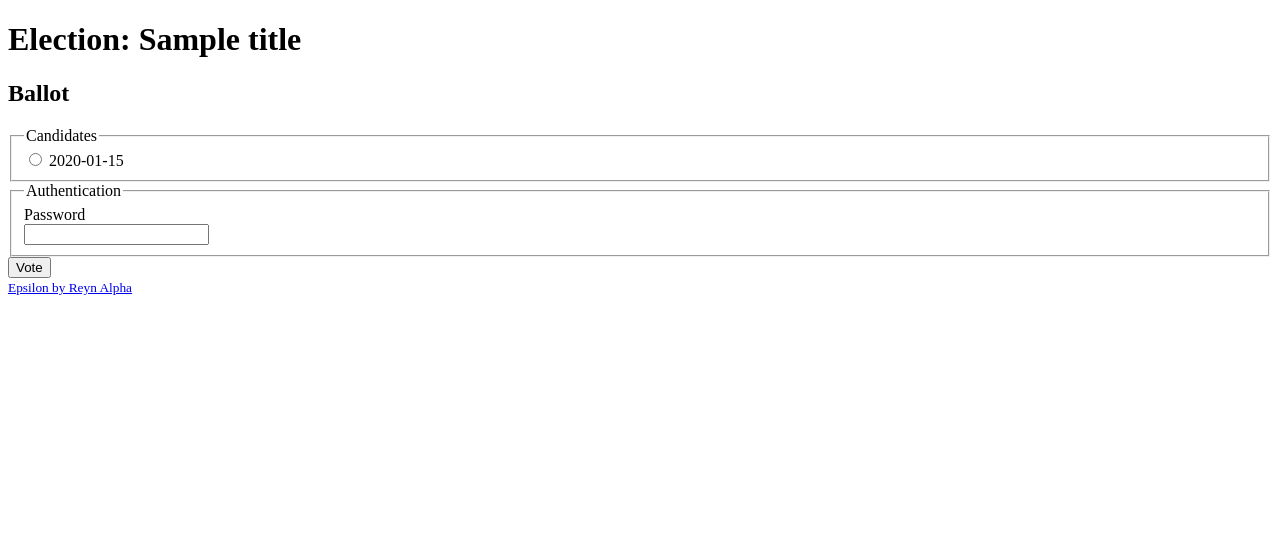
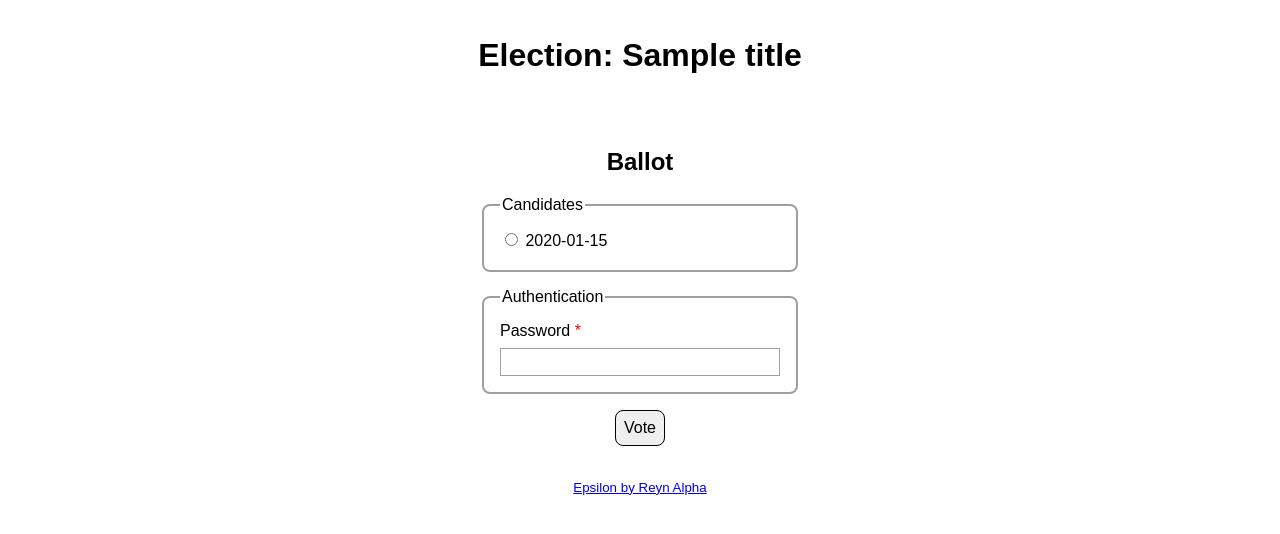
Before and after one commit to haframjolk/epsilon, a Flask app: template templates/ballot.html in a window 1280 px wide. Shown: the top 534 px of the page. Run offline with Flask 2, Linux system fonts and the light colour scheme; the template is opened without the code that fills it: most values are stand-ins (such as "Sample title", 1, 10 or a date in 2020); parts of the project's set-up code (start-up, migrations or seed data) failed here and were passed over.

Commit message:
Work on styles

```diff
--- a/static/css/main.css
+++ b/static/css/main.css
@@ -5,3 +5,89 @@ html {
 *, *::before, *::after {
     box-sizing: inherit;
 }
+
+body {
+    margin: 0;
+    font-family: sans-serif;
+}
+
+.container {
+    max-width: 60em;
+    margin: 0 auto;
+}
+
+main,
+.main-header,
+.main-footer {
+    padding: 1em;
+}
+
+.main-header,
+.main-footer,
+.ballot-title {
+    text-align: center;
+}
+
+.ballot {
+    max-width: 20em;
+    margin: 0 auto;
+}
+
+.ballot fieldset {
+    margin-bottom: 1em;
+    border-radius: 0.5em;
+    padding: 1em;
+    border: 2px solid #9f9f9f;
+}
+
+.ballot__candidate {
+    display: block;
+    margin-bottom: 0.5em;
+}
+
+.ballot__candidate:last-of-type {
+    margin-bottom: 0.25em;
+}
+
+.label--block {
+    display: block;
+    margin-bottom: 0.5em;
+}
+
+.label--required::after {
+    content: " *";
+    color: red;
+}
+
+.input--text {
+    font-size: 1em;
+    padding: 0.25em;
+    width: 100%;
+    border: 1px solid #9f9f9f;
+}
+
+.button {
+    font-size: 1em;
+    padding: 0.5em;
+    border-radius: 0.5em;
+    background-color: #efefef;
+    cursor: pointer;
+    border: 1px solid;
+}
+
+.button:hover {
+    background-color: #bfbfbf;
+}
+
+.button:active {
+    background-color: #9f9f9f;
+}
+
+.button--submit {
+    display: block;
+    margin: 0 auto;
+}
+
+.message {
+    text-align: center;
+}
--- a/templates/ballot.html
+++ b/templates/ballot.html
@@ -2,22 +2,25 @@
 {% block title %}{{ title }}{% endblock %}
 {% block header %}Election: {{ title }}{% endblock %}
 {% block content %}
-<h2>Ballot</h2>
-<form method="POST" action="/vote">
-    <fieldset>
+<section class="ballot">
+    <h2 class="ballot-title">Ballot</h2>
+
+    <form class="ballot" method="POST" action="/vote">
+        <fieldset class="ballot__candidates">
             <legend>Candidates</legend>
             {% for candidate in candidates %}
+                <div class="ballot__candidate">
                     <input id="candidate-{{candidate}}" type="{{ 'checkbox' if multiple else 'radio' }}" name="candidate" value="{{ candidate }}">
                     <label for="candidate-{{candidate}}">{{ candidate }}</label>
-            <br>
+                </div>
             {% endfor %}
         </fieldset>
-    <fieldset>
+        <fieldset class="ballot__authentication">
             <legend>Authentication</legend>
-        <label for="password" class="required">Password</label>
-        <br>
-        <input type="text" name="password" id="password" required>
+            <label class="label label--block label--required" for="password">Password</label>
+            <input class="input input--text" type="text" name="password" id="password" required>
         </fieldset>
-    <button type="submit">Vote</button>
+        <button class="button button--submit" type="submit">Vote</button>
     </form>
+</section>
 {% endblock %}
--- a/templates/base.html
+++ b/templates/base.html
@@ -10,20 +10,26 @@
     {% endblock %}
 </head>
 <body>
-    <header>
+    <header class="main-header">
+        <div class="container">
             <h1>
                 {% block header %}
                 {% endblock %}
             </h1>
+        </div>
     </header>
     <main>
+        <div class="container">
             {% block content %}
             {% endblock %}
+        </div>
     </main>
-    <footer>
+    <footer class="main-footer">
+        <div class="container">
             {% block footer %}
             <small><a href="https://github.com/haframjolk/epsilon">Epsilon by Reyn Alpha</a></small>
             {% endblock %}
+        </div>
     </footer>
 </body>
 </html>
--- a/templates/error.html
+++ b/templates/error.html
@@ -2,5 +2,5 @@
 {% block title %}Error{% endblock %}
 {% block header %}Error{% endblock %}
 {% block content %}
-<p>Your submission was invalid. Please make sure the choices you made were valid and that you entered a valid password that hasn't already been used.</p>
+<p class="message message--error">Your submission was invalid. Please make sure the choices you made were valid and that you entered a valid password that hasn't already been used.</p>
 {% endblock %}
--- a/templates/success.html
+++ b/templates/success.html
@@ -2,5 +2,5 @@
 {% block title %}Success{% endblock %}
 {% block header %}Success!{% endblock %}
 {% block content %}
-<p>Your vote was recorded successfully.</p>
+<p class="message message--success">Your vote was recorded successfully.</p>
 {% endblock %}
```
Lines whose indentation alone changed are shown as unchanged.
